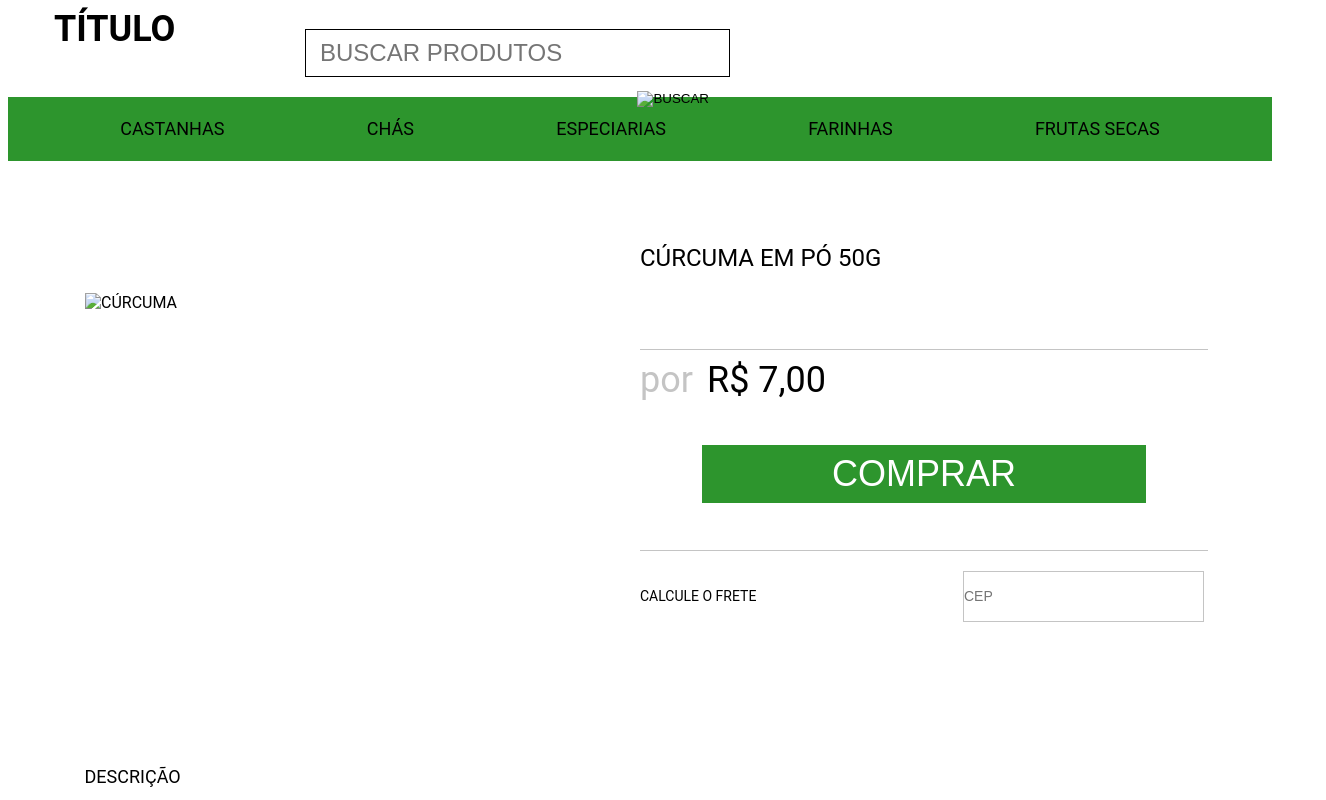
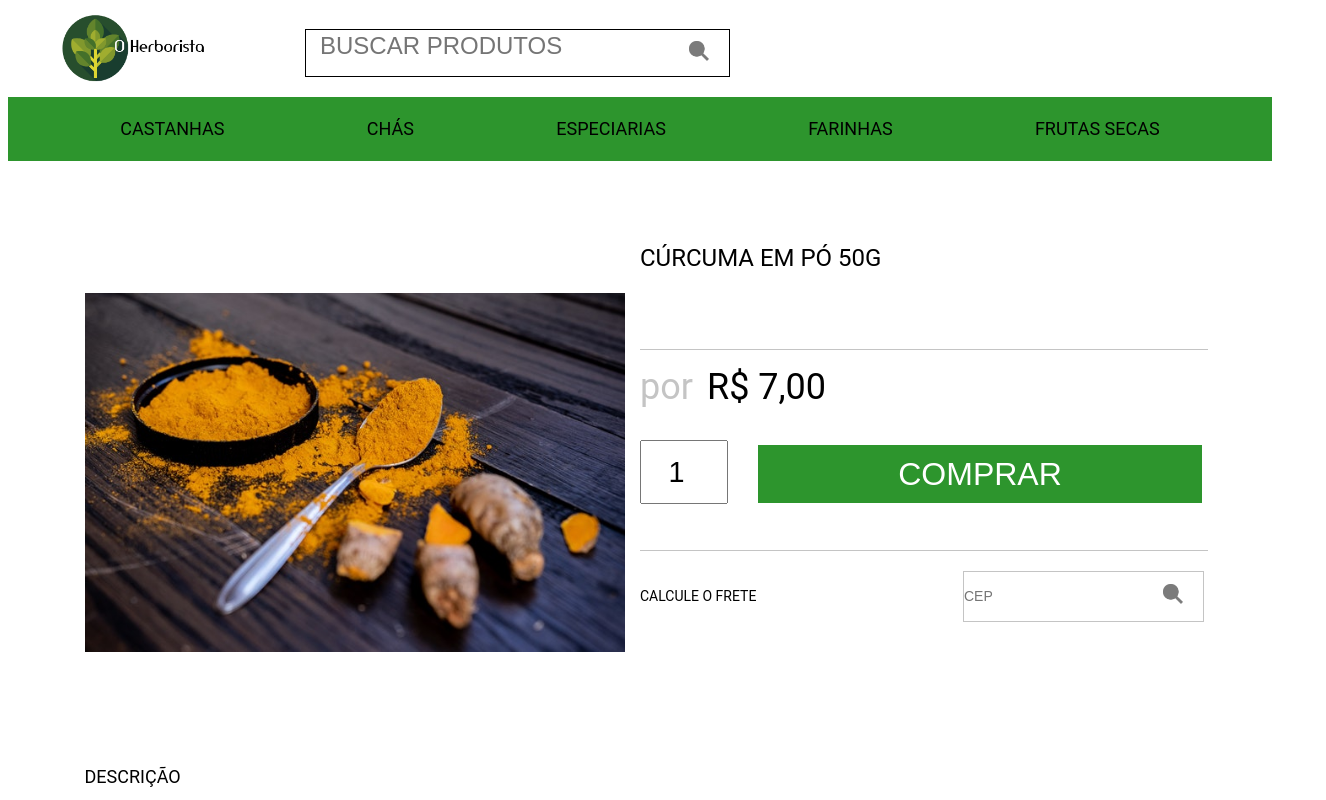
Before and after one commit to mateusDesteFabri/portfolio_front-end_loja_produtos_naturais_UC02, a plain HTML site: page root/pages/paginaDeDetalhes.html in a window 1280 px wide. Shown: the top 800 px of the page, 1326 px wide, since content can reach past the window. Drawn offline with Linux system fonts and the light colour scheme; files whose address does not match are found by name.

Commit message:
Modificações 1 <section> paginaDeDetalhes

```diff
--- a/root/css/estilo.css
+++ b/root/css/estilo.css
@@ -474,7 +474,7 @@ body{
             border: none;
         }
 
-            .detalheProdutoTitulo h2{
+            .detalheProdutoTitulo h1{
                 font-size: 24px;
                 font-weight: normal;
                 text-align: left;
@@ -509,7 +509,7 @@ body{
                 border: none;
             }
 
-                .detalheProdutoCaixaPrecoValor h4 {
+                .detalheProdutoCaixaPrecoValorT1 {
                     font-size: 36px;
                     font-weight: normal;
                     text-align: left;
@@ -518,7 +518,7 @@ body{
                     color: #C4C4C4;
                 }
 
-                .detalheProdutoCaixaPrecoValor h3{
+                .detalheProdutoCaixaPrecoValorT2 {
                     font-size: 36px;
                     font-weight: normal;
                     text-align: left;
@@ -529,6 +529,21 @@ body{
                     padding: 0px;
                 }
 
+            .detalheProdutoCaixaPrecoSubmit {
+                display:flex;
+                flex-direction: row;
+                align-items: flex-end;
+                justify-content: flex-start;
+            }
+
+                .detalheProdutoCaixaPrecoQuantidade input {
+                    width: 80px;
+                    height: 58px;
+                    text-align: center;
+                    text-decoration: none;
+                    font-size: 28.8px;
+                }
+
                 .detalheProdutoCaixaPrecoBotao{
                     width: 568px;
                     height: 60px;
@@ -536,8 +551,8 @@ body{
                     flex-direction: row;
                     flex-wrap: wrap;
                     align-items: center;
-                justify-content: center;
-                margin: 34px 0px 0px 0px;
+                    justify-content: flex-start;
+                    margin: 34px 0px 0px 30px;
                     border: none;
                 }
 
@@ -557,7 +572,7 @@ body{
                         border: none;
                         text-align: center;
                         text-decoration: none;
-                    font-size: 36px;
+                        font-size: 32px;
                         color: #FFFFFF;
                         cursor: pointer;
                     }
@@ -594,12 +609,25 @@ body{
             }
 
             .InputCEP{
+                display:flex;
+                flex-direction: row;
+                margin: 0px;
+                padding: 0px;
+                /*float: left;*/
+                background-color: transparent;
+                border: 1px solid #C4C4C4;
+                width: 238.5px;
+                height: 48.5px;
+                font-size: 14px;
+            }
+
+            .InputCEP input {
                 margin: 0px;
                 padding: 0px;
                 float: left;
                 background-color: transparent;
-                border: 1px solid #C4C4C4;
-                width: 238.5px;
+                border: none;
+                width: 200px;
                 height: 48.5px;
                 font-size: 14px;
             }
--- a/root/pages/paginaDeDetalhes.html
+++ b/root/pages/paginaDeDetalhes.html
@@ -14,30 +14,34 @@
 
         <link rel="stylesheet" href="../css/estilo.css">
     </head>
-    <body>
+    <body> <!-- Parei aqui -->
 
         <header>
             <div class="containerCabecalho">
 
-                <div class="logo"><a href="index.html"><h1>TÍTULO</h1></a></div> <!-- Tentei mudar a cor do link para preto, mas ele não aceitou vide estilo.css-->
+                <div class="logo">
+                    <a href="../index.html">
+                        <img src="../images/logo.png" alt="LOGOMARCA" style="width:157px;height:80px;">
+                    </a>
+                </div>
 
                 <div class="barraDeBusca">
-                    <input type="text" class="campoDeBusca" placeholder="BUSCAR PRODUTOS"/>
-                    <button type="submit" value="Submit" class="botaoBuscar"><img class="lupa" src="imagens/icone_lupa.png" alt="BUSCAR"/></button>
+                    <form action="../form-handler.php" method="get">
+                        <input class="campoDeBusca" type="search" name="q" placeholder="BUSCAR PRODUTOS"/>
+                        <button class="botaoBuscar" type="submit">
+                            <img class="lupa" src="../images/iconeLupa.png" alt="BUSCAR"/>
+                        </button>
+                    </form>
                 </div>
 
             </div>
 
-            <nav>
-                <div class="containerMenu">
-
+            <nav class="containerMenu">
                 <div class="itemMenu"><a href="#">CASTANHAS</a></div>
                 <div class="itemMenu"><a href="#">CHÁS</a></div>
                 <div class="itemMenu"><a href="#">ESPECIARIAS</a></div>
                 <div class="itemMenu"><a href="#">FARINHAS</a></div>
                 <div class="itemMenu"><a href="#">FRUTAS SECAS</a></div>
-
-                </div>
             </nav>
         </header>
 
@@ -45,48 +49,60 @@
 
             <!-- Detalhe do produto -->
 
-            <div class="containerDetalheProduto">
+            <section class="containerDetalheProduto">
 
                 <div class="detalheProdutoFoto">
-                    <img src="imagens/curcuma.jpg" alt="CÚRCUMA">
+                    <img src="../images/curcuma.jpg" alt="CÚRCUMA">
                 </div>
 
-                <div class="detalheProdutoTexto">
+                <form class="detalheProdutoTexto" action="../form-handler-compra.php" method="post">
 
                     <div class="detalheProdutoTitulo">
-                        <h2>CÚRCUMA EM PÓ 50G</h2>
+                        <h1>CÚRCUMA EM PÓ 50G</h1>
+                        <input type="hidden" id="nomeProduto" name="nomeProduto" value="Cúrcuma em pó 50G">
                     </div>
 
                     <div class="detalheProdutoCaixaPreco">
 
                         <div class="detalheProdutoCaixaPrecoValor">
-                            <h4>por</h4><h3>R$ 7,00</h3>
+                            <p><span class="detalheProdutoCaixaPrecoValorT1">por</span><span class="detalheProdutoCaixaPrecoValorT2">R$ 7,00</span></p>
+                            <input type="hidden" id="precoProduto" name="precoProduto" value="7.00">
+                        </div>
+
+                        <div class="detalheProdutoCaixaPrecoSubmit">
+
+                            <div class="detalheProdutoCaixaPrecoQuantidade">
+                                <input type="number" id="quantidadeProduto" name="quantidadeProduto" min="1" value="1">
                             </div>
 
                             <div class="detalheProdutoCaixaPrecoBotao">
-                            <a href="#"><button type="button">COMPRAR</button></a>
+                                <button type="submit">COMPRAR</button>
+                            </div>
+
                         </div>
                     </div>
 
                     <div class="containerFormularioCep">
-                        <form method="POST">
+
                         <div class="itemFormularioCep">
 
                             <div class="labelCEP">
                                 <label for="cep">CALCULE O FRETE</label>
                             </div>
-                                <div>
-                                    <input type="text" class="InputCEP"  id="cep" name="cep" placeholder="CEP" />
+
+                            <div class="InputCEP">
+                                <input type="text" id="cep" name="cep" placeholder="CEP" />
+                                <button class="botaoBuscar" type="submit" formaction="../form-handler-calculaFrete.php">
+                                    <img class="lupa" src="../images/iconeLupa.png" alt="CALCULAR FRETE"/>
+                                </button>
                             </div>
+                        </div>
+
                     </div>
 
                 </form>
 
-                    </div>
-
-                </div>
-
-            </div>
+            </section> <!--Parei aqui-->
 
             <!-- Divisor descrição -->
             <div class="divisorDescricao">
```
Lines whose indentation alone changed are shown as unchanged.
